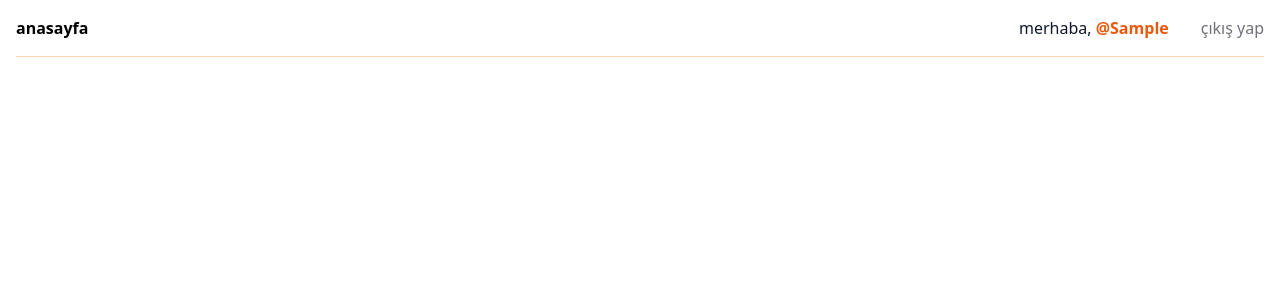
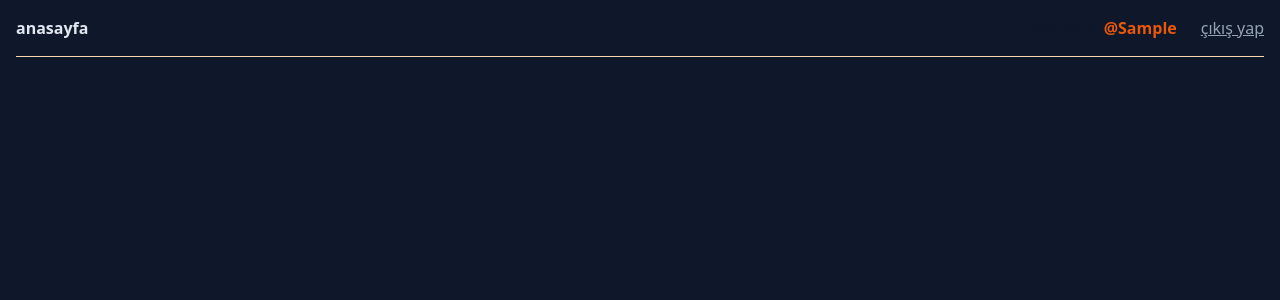
Before and after one commit to gor2em/vue3-pinia-auth, a Vue app: page /login in a window 1280 px wide. Both pictures are taken after typing "Sample", "Sample123" into the empty fields and a click on the button "giriş yap". Shown: the top 300 px of the page. Built offline with nearby package versions, Linux system fonts and the light colour scheme.

Commit message:
update home background

```diff
--- a/src/App.vue
+++ b/src/App.vue
@@ -4,7 +4,11 @@
 </script>
 <template>
 
-  <router-view></router-view>
+  <div class="bg-slate-900 h-screen">
+
+    <router-view></router-view>
+
+  </div>
 
 </template>
 <style scoped>
--- /dev/null
+++ b/src/components/HelloWorld.vue
@@ -0,0 +1,40 @@
+<script setup>
+import { ref } from 'vue'
+
+defineProps({
+  msg: String,
+})
+
+const count = ref(0)
+</script>
+
+<template>
+  <h1>{{ msg }}</h1>
+
+  <div class="card">
+    <button type="button" @click="count++">count is {{ count }}</button>
+    <p>
+      Edit
+      <code>components/HelloWorld.vue</code> to test HMR
+    </p>
+  </div>
+
+  <p>
+    Check out
+    <a href="https://vuejs.org/guide/quick-start.html#local" target="_blank"
+      >create-vue</a
+    >, the official Vue + Vite starter
+  </p>
+  <p>
+    Install
+    <a href="https://github.com/johnsoncodehk/volar" target="_blank">Volar</a>
+    in your IDE for a better DX
+  </p>
+  <p class="read-the-docs">Click on the Vite and Vue logos to learn more</p>
+</template>
+
+<style scoped>
+.read-the-docs {
+  color: #888;
+}
+</style>
--- a/src/views/Home.vue
+++ b/src/views/Home.vue
@@ -13,15 +13,15 @@
 
             <nav class="w-full">
                 <ul>
-                    <li class="font-bold">anasayfa</li>
+                    <li class="font-bold text-slate-200">anasayfa</li>
                 </ul>
             </nav>
 
-            <div class="flex gap-8 whitespace-nowrap">
+            <div class="flex gap-6 whitespace-nowrap">
                 <p class="text-slate-900">merhaba, <span class="font-bold text-orange-600">@{{ currentUser?.username ||
                         "null"
                 }}</span></p>
-                <p class="text-zinc-500 cursor-pointer hover:underline" @click="authStore.handleLogout">çıkış
+                <p class="text-slate-400 cursor-pointer underline hover:text-slate-200" @click="authStore.handleLogout">çıkış
                     yap</p>
             </div>
 
```
